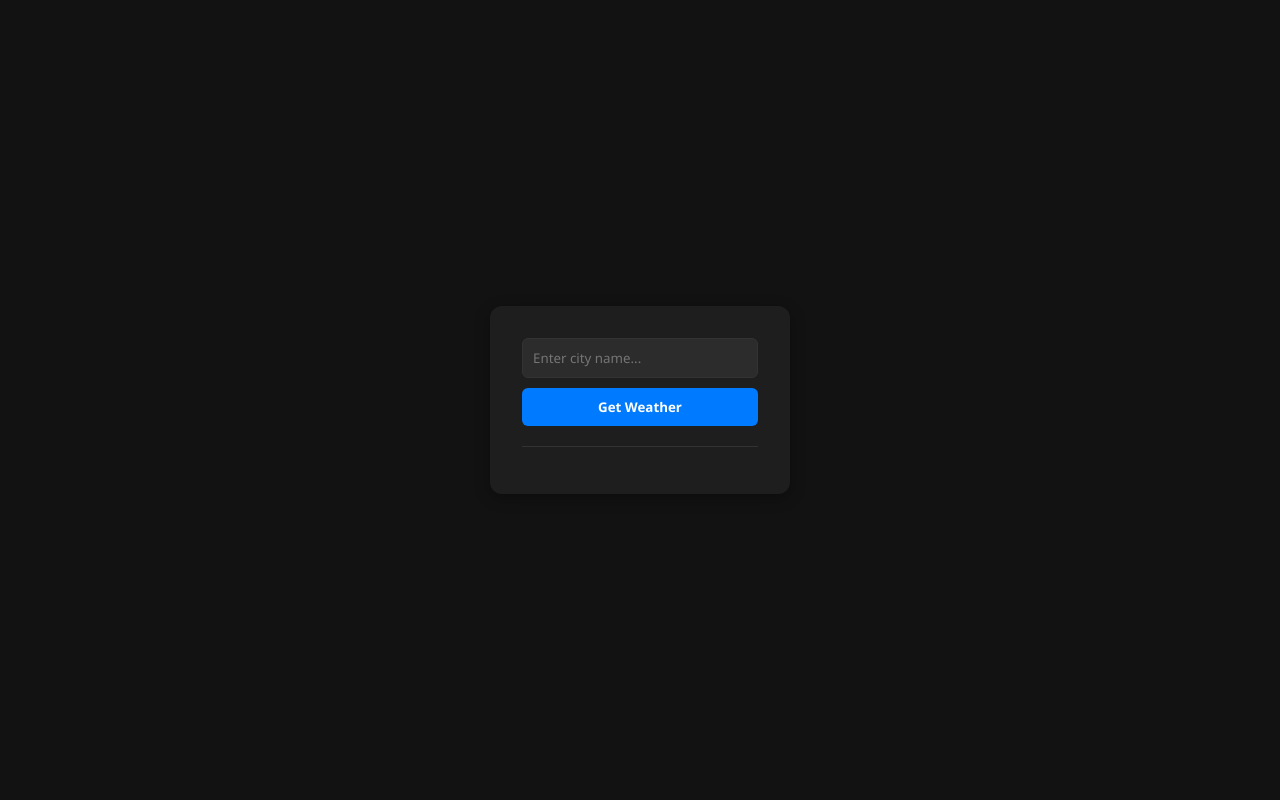
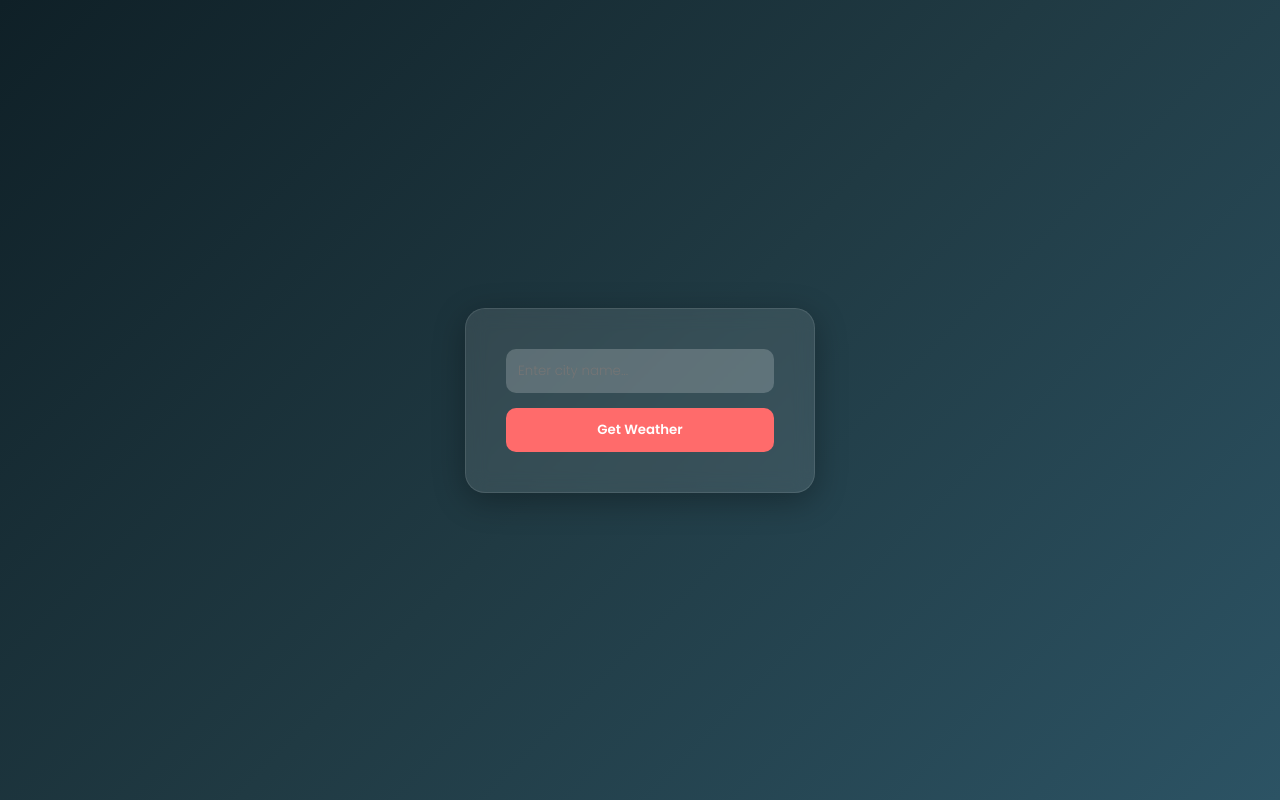
Before and after one commit to anerd-netizen/Weather-Dashboard, a plain HTML site: page index.html in a window 1280 px wide. Drawn offline with Linux system fonts and the light colour scheme.

Commit message:
Refactor styles for a modern look and feel

```diff
--- a/styles.css
+++ b/styles.css
@@ -1,56 +1,48 @@
-/* General reset for consistent spacing */
-* {
-    box-sizing: border-box;
-    margin: 0;
-    padding: 0;
-    font-family: 'Segoe UI', Tahoma, Geneva, Verdana, sans-serif;
-}
+* { box-sizing: border-box; margin: 0; padding: 0; font-family: 'Poppins', sans-serif; }
 
 body {
-    background-color: #121212; /* Deep dark background */
+    background: linear-gradient(135deg, #0f2027, #203a43, #2c5364); /* Deep ocean gradient */
+    height: 100vh;
     display: flex;
     justify-content: center;
     align-items: center;
-    height: 100vh;
     color: white;
 }
 
 .container {
-    background-color: #1e1e1e;
-    padding: 2rem;
-    border-radius: 12px;
-    box-shadow: 0 4px 15px rgba(0, 0, 0, 0.3);
+    background: rgba(255, 255, 255, 0.1); /* Transparent glass effect */
+    backdrop-filter: blur(10px);
+    padding: 2.5rem;
+    border-radius: 20px;
+    box-shadow: 0 8px 32px rgba(0, 0, 0, 0.3);
     text-align: center;
-    width: 300px;
+    width: 350px;
+    border: 1px solid rgba(255, 255, 255, 0.1);
 }
 
 input {
     width: 100%;
-    padding: 10px;
-    margin-bottom: 10px;
-    border: 1px solid #333;
-    border-radius: 6px;
-    background: #2c2c2c;
+    padding: 12px;
+    margin-bottom: 15px;
+    border: none;
+    border-radius: 10px;
+    background: rgba(255, 255, 255, 0.2);
     color: white;
 }
 
 button {
     width: 100%;
-    padding: 10px;
-    background-color: #007bff;
+    padding: 12px;
+    background: #ff6b6b;
     color: white;
     border: none;
-    border-radius: 6px;
+    border-radius: 10px;
     cursor: pointer;
-    font-weight: bold;
+    font-weight: 600;
+    transition: 0.3s;
 }
 
-button:hover {
-    background-color: #0056b3;
-}
+button:hover { background: #ff4757; }
 
-#weatherResult {
-    margin-top: 20px;
-    border-top: 1px solid #333;
-    padding-top: 15px;
-}
+/* Icon styling */
+#weatherIcon { font-size: 3rem; margin: 20px 0; display: block; }
```
